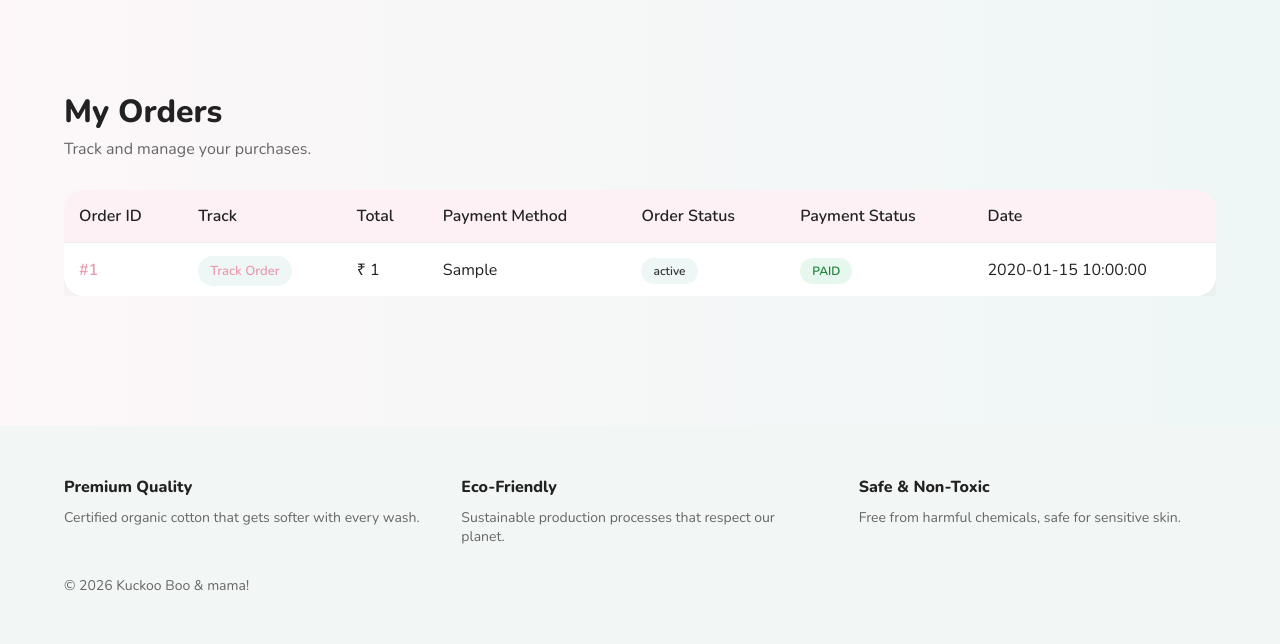
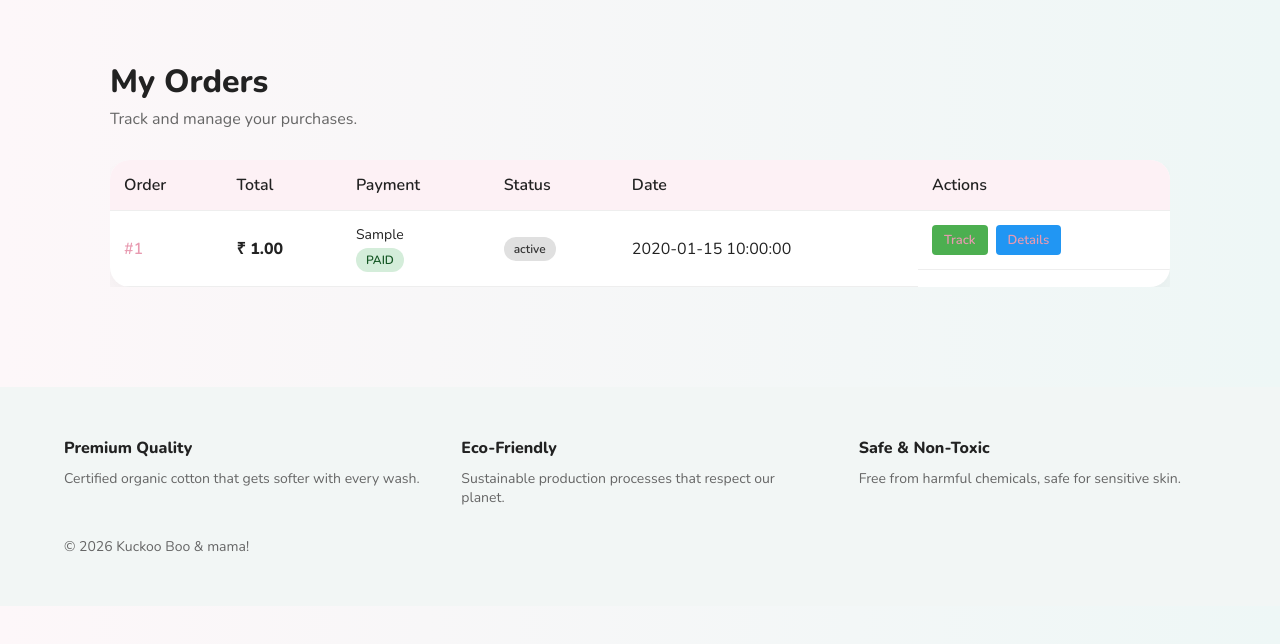
Before and after one commit to avesshdubey/kuckooboo-store, a Flask app: template templates/user/my_orders.html in a window 1280 px wide. Shown: the part 50-694 px from the top of the page. Run offline with Flask 3, Linux system fonts and the light colour scheme; the template is opened without the code that fills it: most values are stand-ins (such as "Sample title", 1, 10 or a date in 2020).

Commit message:
track order

```diff
--- a/static/css/my_orders.css
+++ b/static/css/my_orders.css
@@ -90,3 +90,97 @@
 .no-orders {
     margin-top: 20px;
 }
+
+.orders-section {
+    max-width: 1100px;
+    margin: 40px auto;
+    padding: 20px;
+}
+
+.orders-header {
+    margin-bottom: 30px;
+}
+
+.table-wrapper {
+    overflow-x: auto;
+}
+
+.orders-table {
+    width: 100%;
+    border-collapse: collapse;
+    min-width: 700px;
+}
+
+.orders-table th,
+.orders-table td {
+    padding: 14px;
+    border-bottom: 1px solid #eee;
+    text-align: left;
+}
+
+.order-id a {
+    font-weight: 600;
+    text-decoration: none;
+}
+
+.payment-method {
+    font-size: 14px;
+    margin-bottom: 4px;
+}
+
+.status-badge {
+    padding: 4px 10px;
+    border-radius: 20px;
+    font-size: 12px;
+    display: inline-block;
+}
+
+.status-badge.paid {
+    background: #d4edda;
+    color: #155724;
+}
+
+.status-badge.pending {
+    background: #fff3cd;
+    color: #856404;
+}
+
+.status-badge.order-status {
+    background: #e0e0e0;
+}
+
+.action-buttons {
+    display: flex;
+    gap: 8px;
+}
+
+.btn-track {
+    padding: 6px 12px;
+    background: #4caf50;
+    color: white;
+    border-radius: 4px;
+    text-decoration: none;
+    font-size: 13px;
+}
+
+.btn-view {
+    padding: 6px 12px;
+    background: #2196f3;
+    color: white;
+    border-radius: 4px;
+    text-decoration: none;
+    font-size: 13px;
+}
+
+.btn-track:hover {
+    background: #388e3c;
+}
+
+.btn-view:hover {
+    background: #1976d2;
+}
+
+.empty-orders {
+    text-align: center;
+    margin-top: 40px;
+}
--- a/templates/user/my_orders.html
+++ b/templates/user/my_orders.html
@@ -20,13 +20,12 @@
 
             <thead>
                 <tr>
-                    <th>Order ID</th>
-                    <th>Track</th>
+                    <th>Order</th>
                     <th>Total</th>
-                    <th>Payment Method</th>
-                    <th>Order Status</th>
-                    <th>Payment Status</th>
+                    <th>Payment</th>
+                    <th>Status</th>
                     <th>Date</th>
+                    <th>Actions</th>
                 </tr>
             </thead>
 
@@ -34,30 +33,26 @@
                 {% for order in orders %}
                 <tr>
 
+                    <!-- ORDER ID -->
                     <td>
-                        <a href="{{ url_for('user.order_detail', order_id=order.id) }}">
-                            #{{ order.id }}
-                        </a>
+                        <div class="order-id">
+                            <a href="{{ url_for('user.order_detail', order_id=order.id) }}">
+                                #{{ order.id }}
+                            </a>
+                        </div>
                     </td>
 
+                    <!-- TOTAL -->
                     <td>
-                        <a href="{{ url_for('user.track_order', order_id=order.id) }}"
-                           class="track-link">
-                            Track Order
-                        </a>
+                        <strong>₹ {{ "%.2f"|format(order.total_amount) }}</strong>
                     </td>
 
-                    <td>₹ {{ order.total_amount }}</td>
+                    <!-- PAYMENT METHOD -->
+                    <td>
+                        <div class="payment-method">
+                            {{ order.payment_method }}
+                        </div>
 
-                    <td>{{ order.payment_method }}</td>
-
-                    <td>
-                        <span class="status-badge order-status">
-                            {{ order.order_status }}
-                        </span>
-                    </td>
-
-                    <td>
                         <span class="status-badge
                             {% if order.payment_status == 'PAID' %}
                                 paid
@@ -69,7 +64,32 @@
                         </span>
                     </td>
 
-                    <td>{{ order.created_at }}</td>
+                    <!-- ORDER STATUS -->
+                    <td>
+                        <span class="status-badge order-status">
+                            {{ order.order_status }}
+                        </span>
+                    </td>
+
+                    <!-- DATE -->
+                    <td>
+                        {{ order.created_at }}
+                    </td>
+
+                    <!-- ACTIONS -->
+                    <td class="action-buttons">
+
+                        <a href="{{ url_for('user.track_order', order_id=order.id) }}"
+                           class="btn-track">
+                            Track
+                        </a>
+
+                        <a href="{{ url_for('user.order_detail', order_id=order.id) }}"
+                           class="btn-view">
+                            Details
+                        </a>
+
+                    </td>
 
                 </tr>
                 {% endfor %}
@@ -77,8 +97,14 @@
 
         </table>
     </div>
+
     {% else %}
-        <p class="no-orders">You have not placed any orders yet.</p>
+        <div class="empty-orders">
+            <p>You have not placed any orders yet.</p>
+            <a href="{{ url_for('shop.home') }}" class="btn-primary">
+                Start Shopping
+            </a>
+        </div>
     {% endif %}
 
 </section>
```
Also changed, not shown: static/css/product_detail.css (+97 -0 lines), templates/user/order_detail.html (+47 -10 lines).
